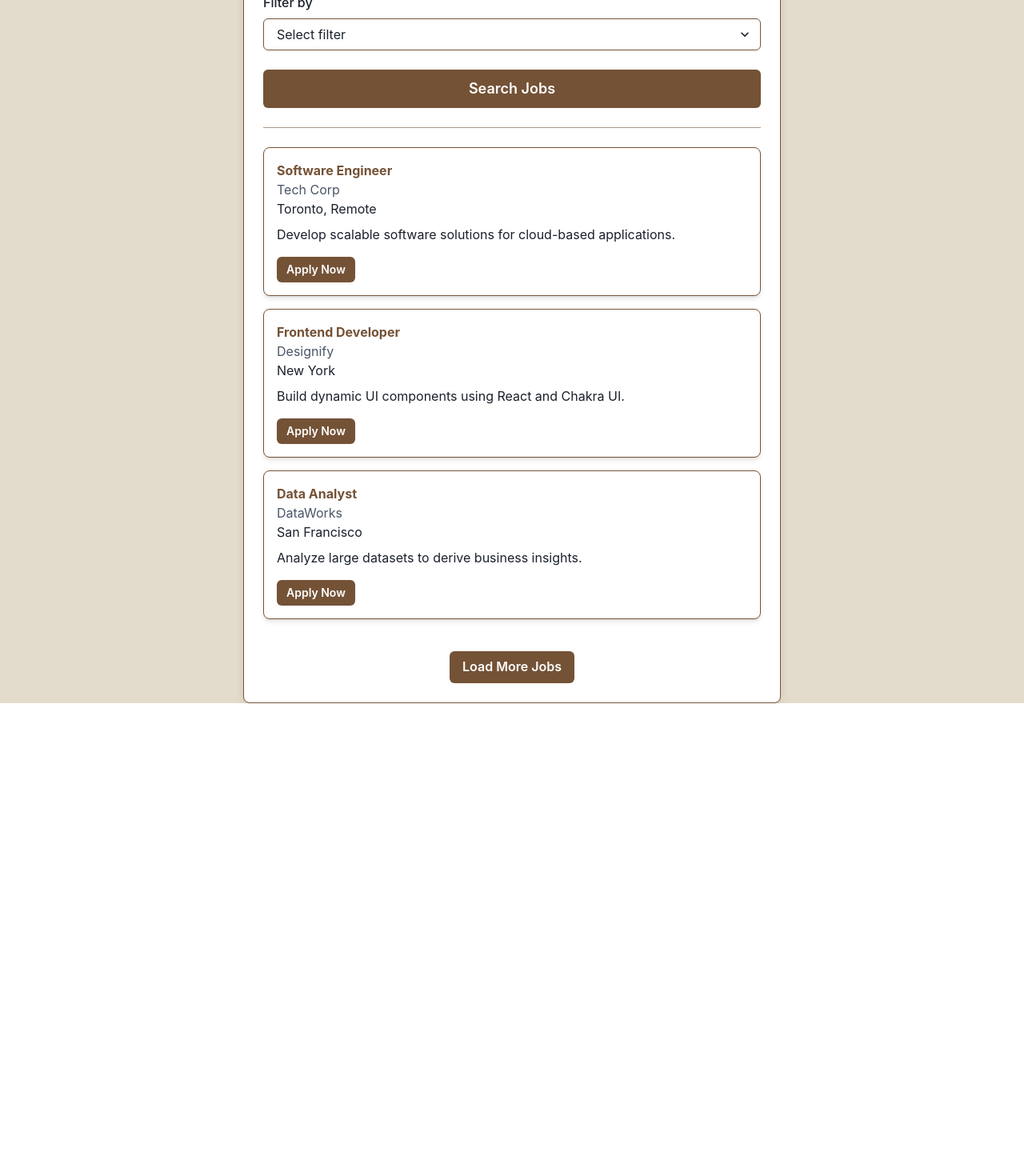
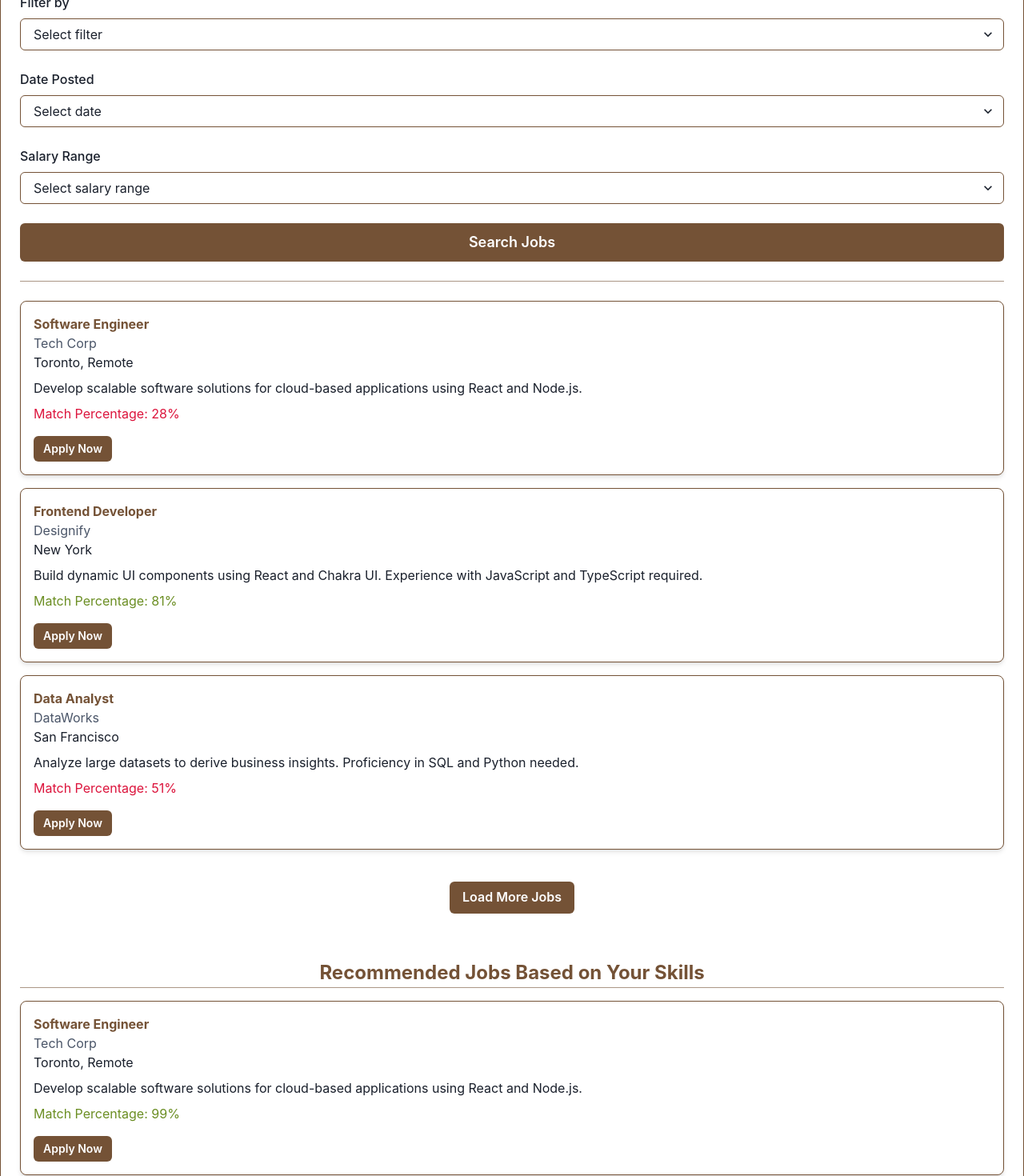
Before and after one commit to MandaranK/HTN2024, a React (Vite) app in the folder frontend/: page /jobfinder in a window 1280 px wide. Shown: the part 320-1790 px from the top of the page at 80% size. Before the commit the page ends 1199 px from the top, so only its background shows below. Built offline with nearby package versions, Linux system fonts and the light colour scheme.

Commit message:
JobFinder and Resume Upload updates

```diff
--- a/frontend/src/components/JobFinder.jsx
+++ b/frontend/src/components/JobFinder.jsx
@@ -5,7 +5,6 @@
   Button,
   VStack,
   Text,
-  Stack,
   Spinner,
   Divider,
   Select,
@@ -15,55 +14,97 @@
   Center,
 } from "@chakra-ui/react";
 
-// Mock job data (replace with backend API calls later)
 const mockJobs = [
   {
     id: 1,
     title: "Software Engineer",
     company: "Tech Corp",
     location: "Toronto, Remote",
-    description: "Develop scalable software solutions for cloud-based applications.",
+    description: "Develop scalable software solutions for cloud-based applications using React and Node.js.",
     type: "full-time",
+    salary: 70000,
+    date: "last-7-days",
   },
   {
     id: 2,
     title: "Frontend Developer",
     company: "Designify",
     location: "New York",
-    description: "Build dynamic UI components using React and Chakra UI.",
+    description: "Build dynamic UI components using React and Chakra UI. Experience with JavaScript and TypeScript required.",
     type: "full-time",
+    salary: 80000,
+    date: "last-30-days",
   },
   {
     id: 3,
     title: "Data Analyst",
     company: "DataWorks",
     location: "San Francisco",
-    description: "Analyze large datasets to derive business insights.",
+    description: "Analyze large datasets to derive business insights. Proficiency in SQL and Python needed.",
     type: "part-time",
+    salary: 60000,
+    date: "last-24-hours",
   },
   {
     id: 4,
     title: "Project Manager",
     company: "InnovateX",
     location: "Vancouver",
-    description: "Manage cross-functional teams to deliver projects on time and on budget.",
+    description: "Manage cross-functional teams to deliver projects on time and on budget. Experience in project management tools is required.",
     type: "contract",
+    salary: 90000,
+    date: "last-7-days",
   },
-  // Add more jobs as needed
+  {
+    id: 5,
+    title: "UX Designer",
+    company: "Creative Labs",
+    location: "Remote",
+    description: "Design user-friendly interfaces with a focus on user experience. Familiarity with design tools like Figma is a plus.",
+    type: "full-time",
+    salary: 75000,
+    date: "last-30-days",
+  },
+  {
+    id: 6,
+    title: "Backend Developer",
+    company: "Web Solutions",
+    location: "Seattle",
+    description: "Develop and maintain server-side applications using Node.js and Express. Experience with databases like MongoDB is required.",
+    type: "full-time",
+    salary: 85000,
+    date: "last-7-days",
+  },
 ];
+
+const allSkills = ["React", "JavaScript", "Python", "SQL", "Project Management", "TypeScript", "Node.js", "Figma"];
+
+const skillBasedRecommendations = (skills) => {
+  return mockJobs.filter(job => {
+    return skills.some(skill => job.description.includes(skill));
+  });
+};
+
+const getMatchColor = (percentage) => {
+  if (percentage >= 80) return "#6b8e23";
+  if (percentage >= 60) return "#ffa500";
+  return "#dc143c";
+};
 
 export default function JobFinder() {
   const [jobListings, setJobListings] = useState(mockJobs);
   const [searchTerm, setSearchTerm] = useState("");
   const [location, setLocation] = useState("");
   const [filter, setFilter] = useState("");
+  const [dateFilter, setDateFilter] = useState("");
+  const [salaryRange, setSalaryRange] = useState("");
   const [isLoading, setIsLoading] = useState(false);
   const [error, setError] = useState(null);
   const [currentPage, setCurrentPage] = useState(1);
-  const jobsPerPage = 3; // Number of jobs per page for pagination
+  const [skills, setSkills] = useState(["React", "JavaScript", "SQL"]);
+  const jobsPerPage = 3;
   const toast = useToast();
 
-  // Simulated fetch function (no API involved yet)
   const fetchJobs = () => {
     setIsLoading(true);
     setError(null);
@@ -73,9 +114,14 @@
         const matchesSearch = job.title.toLowerCase().includes(searchTerm.toLowerCase());
         const matchesLocation = job.location.toLowerCase().includes(location.toLowerCase());
         const matchesFilter = filter ? job.type === filter : true;
+        const matchesDate = dateFilter ? job.date === dateFilter : true;
+        const matchesSalary = salaryRange ? job.salary >= parseInt(salaryRange.split('-')[0]) && job.salary <= parseInt(salaryRange.split('-')[1]) : true;
 
-        return matchesSearch && matchesLocation && matchesFilter;
+        return matchesSearch && matchesLocation && matchesFilter && matchesDate && matchesSalary;
       });
+
+      const recommendedJobs = skillBasedRecommendations(skills);
+      filteredJobs = [...filteredJobs, ...recommendedJobs];
 
       if (filteredJobs.length === 0) {
         toast({
@@ -89,7 +135,7 @@
 
       setJobListings(filteredJobs);
       setIsLoading(false);
-    }, 1000); // Simulating an API call delay
+    }, 1000);
   };
 
   const handleLoadMore = () => {
@@ -103,7 +149,7 @@
       <Box
         p={6}
         bg="white"
-        maxW="2xl"
+        maxW="full"
         mx="auto"
         borderRadius="lg"
         boxShadow="lg"
@@ -111,10 +157,11 @@
         borderColor="#745236"
         textAlign="center"
         w="100%"
+        minH="100vh"
       >
         <VStack spacing={6}>
           <Text fontSize="3xl" fontWeight="bold" color="#745236">
-            Job Finder
+            Jobs
           </Text>
           <Divider borderColor="#745236" />
 
@@ -156,12 +203,44 @@
             </Select>
           </FormControl>
 
+          <FormControl>
+            <FormLabel>Date Posted</FormLabel>
+            <Select
+              placeholder="Select date"
+              value={dateFilter}
+              onChange={(e) => setDateFilter(e.target.value)}
+              borderColor="#745236"
+              _hover={{ borderColor: "#745236" }}
+            >
+              <option value="last-24-hours">Last 24 Hours</option>
+              <option value="last-7-days">Last 7 Days</option>
+              <option value="last-30-days">Last 30 Days</option>
+            </Select>
+          </FormControl>
+
+          <FormControl>
+            <FormLabel>Salary Range</FormLabel>
+            <Select
+              placeholder="Select salary range"
+              value={salaryRange}
+              onChange={(e) => setSalaryRange(e.target.value)}
+              borderColor="#745236"
+              _hover={{ borderColor: "#745236" }}
+            >
+              <option value="0-50000">Up to $50,000</option>
+              <option value="50001-100000">$50,001 - $100,000</option>
+              <option value="100001-150000">$100,001 - $150,000</option>
+              <option value="150001-200000">$150,001 - $200,000</option>
+              <option value="200001-">Above $200,000</option>
+            </Select>
+          </FormControl>
+
           <Button
-            colorScheme="teal"
             onClick={fetchJobs}
             isLoading={isLoading}
             loadingText="Searching..."
             bg="#745236"
+            color="white"
             _hover={{ bg: "#6b4f3c" }}
             size="lg"
             w="full"
@@ -180,14 +259,16 @@
           )}
 
           <VStack spacing={4} w="full">
-            {paginatedJobs.map((job) => (
+            {paginatedJobs.map((job) => {
+              const matchPercentage = Math.floor(Math.random() * 100);
+              return (
                 <Box
                   key={job.id}
                   p={4}
                   borderWidth="1px"
                   borderRadius="lg"
                   borderColor="#745236"
-                bg="#FFF"
+                  bg="white"
                   shadow="md"
                   w="full"
                   textAlign="left"
@@ -200,24 +281,68 @@
                   <Text mt={2} noOfLines={2}>
                     {job.description}
                   </Text>
-                <Button mt={4} colorScheme="teal" size="sm" bg="#745236" _hover={{ bg: "#6b4f3c" }}>
+                  <Text mt={2} color={getMatchColor(matchPercentage)}>
+                    Match Percentage: {matchPercentage}%
+                  </Text>
+                  <Button mt={4} size="sm" bg="#745236" color="white" _hover={{ bg: "#6b4f3c" }}>
                     Apply Now
                   </Button>
                 </Box>
-            ))}
+              );
+            })}
           </VStack>
 
           {paginatedJobs.length < jobListings.length && (
             <Button
               mt={4}
-              colorScheme="teal"
               bg="#745236"
+              color="white"
               _hover={{ bg: "#6b4f3c" }}
               onClick={handleLoadMore}
             >
               Load More Jobs
             </Button>
           )}
+
+          <Box mt={8} w="full">
+            <Text fontSize="2xl" fontWeight="bold" color="#745236">
+              Recommended Jobs Based on Your Skills
+            </Text>
+            <Divider borderColor="#745236" />
+            <VStack spacing={4} w="full" mt={4}>
+              {skillBasedRecommendations(skills).map((job) => {
+                const matchPercentage = Math.floor(Math.random() * 100);
+                return (
+                  <Box
+                    key={job.id}
+                    p={4}
+                    borderWidth="1px"
+                    borderRadius="lg"
+                    borderColor="#745236"
+                    bg="white"
+                    shadow="md"
+                    w="full"
+                    textAlign="left"
+                  >
+                    <Text fontWeight="bold" color="#745236">
+                      {job.title}
+                    </Text>
+                    <Text color="gray.600">{job.company}</Text>
+                    <Text>{job.location}</Text>
+                    <Text mt={2} noOfLines={2}>
+                      {job.description}
+                    </Text>
+                    <Text mt={2} color={getMatchColor(matchPercentage)}>
+                      Match Percentage: {matchPercentage}%
+                    </Text>
+                    <Button mt={4} size="sm" bg="#745236" color="white" _hover={{ bg: "#6b4f3c" }}>
+                      Apply Now
+                    </Button>
+                  </Box>
+                );
+              })}
+            </VStack>
+          </Box>
         </VStack>
       </Box>
     </Center>
```
Also changed, not shown: frontend/src/components/Resume.jsx (+63 -20 lines), 1 other file (tests, documents, lock files or other folders). Lines whose indentation alone changed are shown as unchanged.
